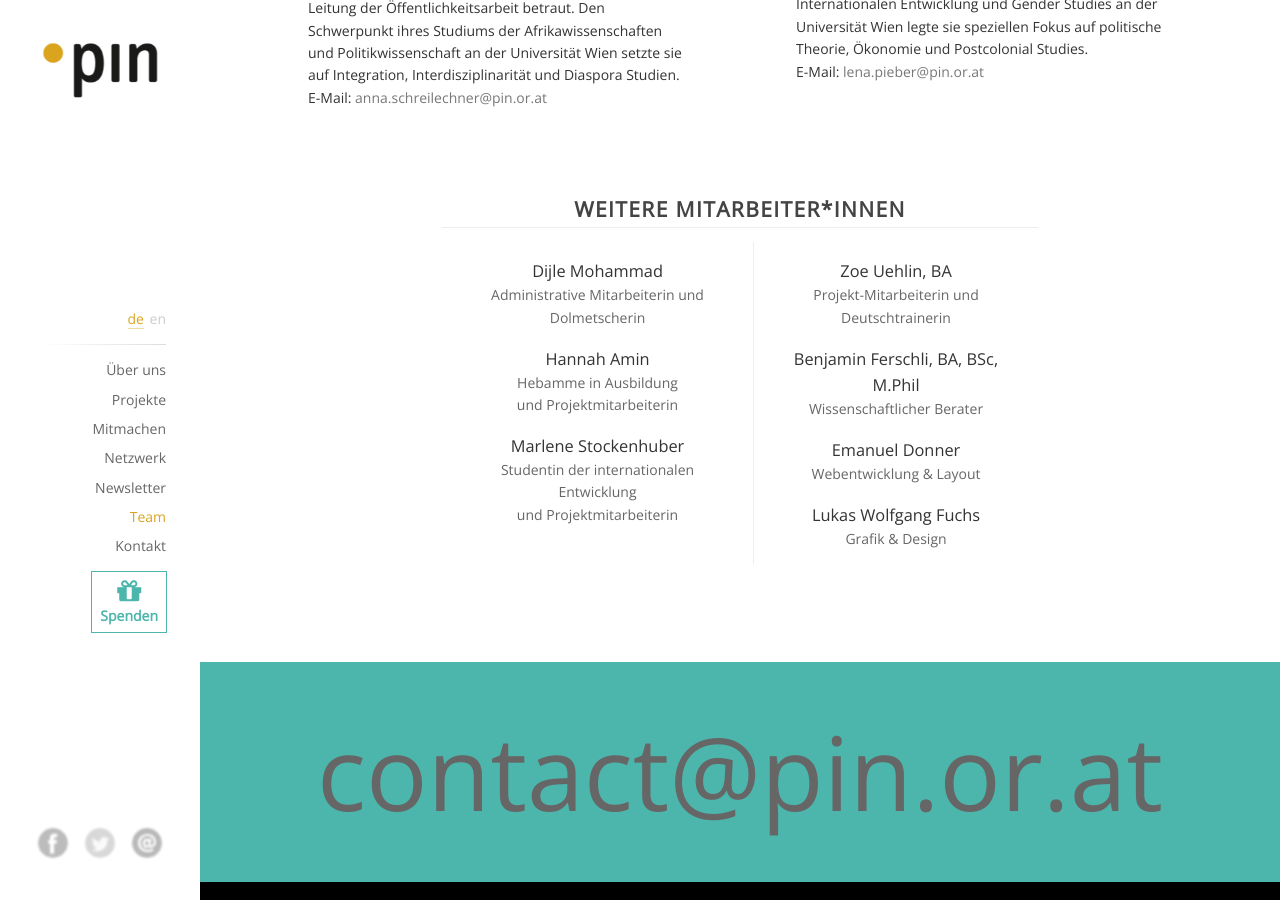
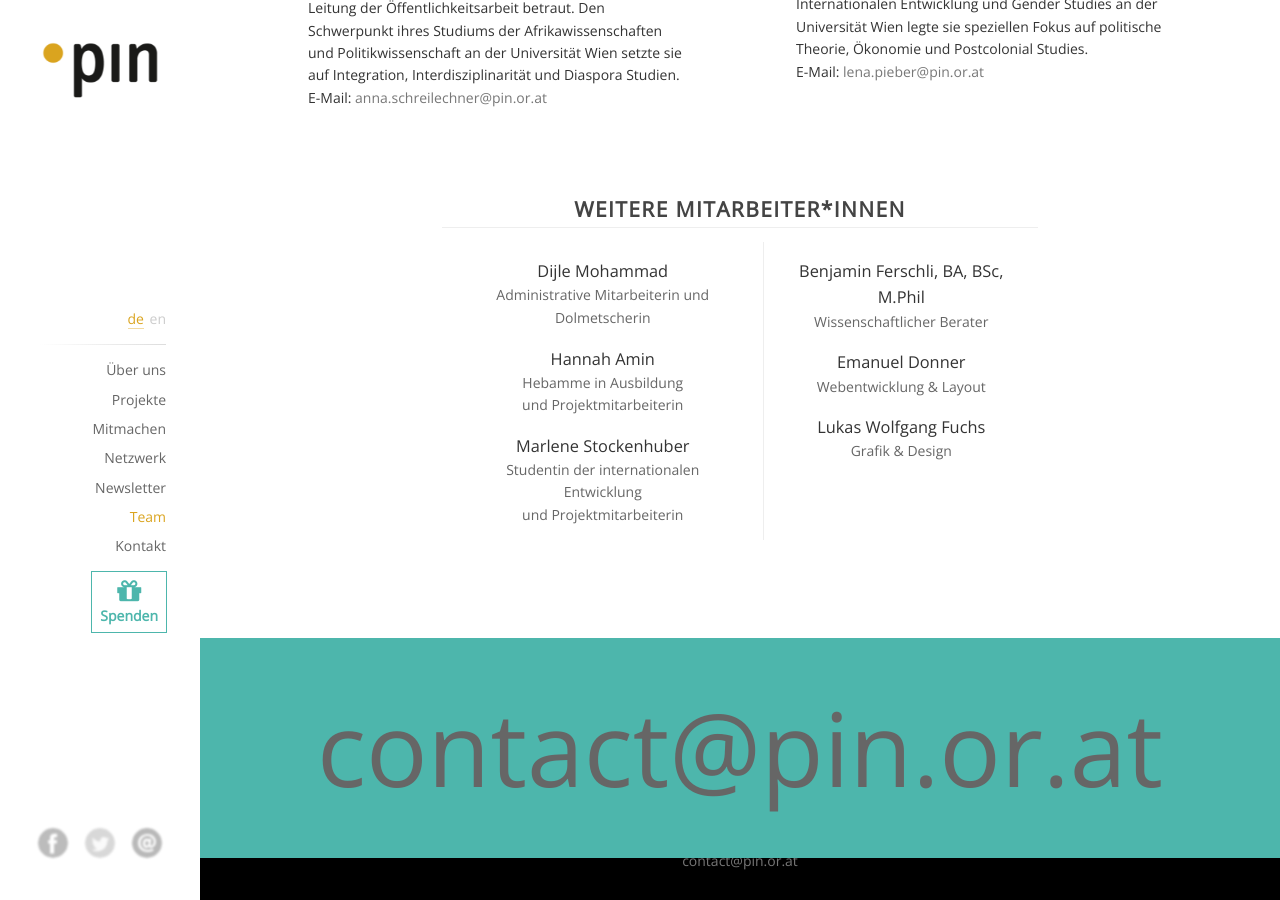
Before and after one commit to pinverein/anna-laura, a Jekyll site: the page built from index.html, in a window 1280 px wide and 900 px high, scrolled down 5619 px. Built offline with Jekyll 4.4.1, drawn with Linux system fonts in a browser that asks for light colours; comment, search, counter and statistics services are not loaded.

Commit message:
Update content_team.html

```diff
--- a/pages/de/content_team.html
+++ b/pages/de/content_team.html
@@ -48,8 +48,8 @@ language: de
         </div>
         <div class="member-column">
           <!-- <h2>Website & Grafik</h2> -->
-          <h3>Zoe Uehlin, BA</h3>
-          <p>Projekt-Mitarbeiterin und Deutschtrainerin</p>
+<!--           <h3>Zoe Uehlin, BA</h3>
+          <p>Projekt-Mitarbeiterin und Deutschtrainerin</p> -->
           <h3>Benjamin Ferschli, BA, BSc, M.Phil</h3>
           <p>Wissenschaftlicher Berater</p>
           <h3>Emanuel Donner</h3>
```
